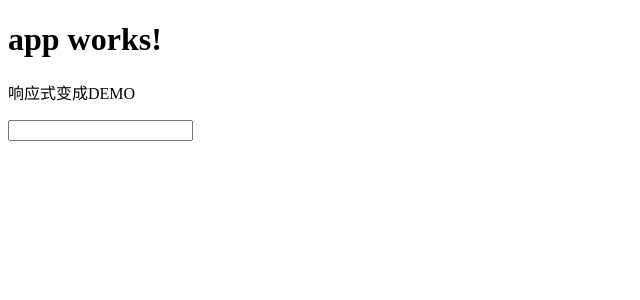
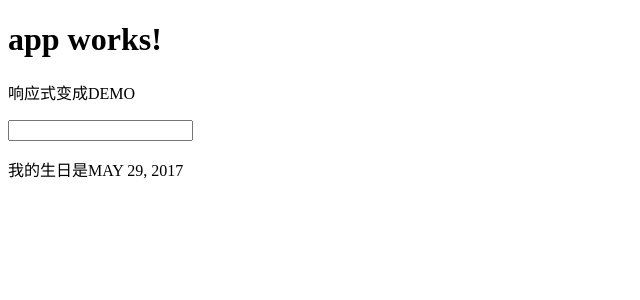
Before and after one commit to gritman/ng-rxjs, an Angular app: page / in a window 1280 px wide. Shown: the top 300 px of the page, without its empty margins (0-640 px from the left). Built offline with nearby package versions, Linux system fonts and the light colour scheme.

Commit message:
管道的使用

```diff
--- a/src/app/bind/bind.component.html
+++ b/src/app/bind/bind.component.html
@@ -2,3 +2,7 @@
   响应式变成DEMO
 </p>
 <input [formControl]="searchInput">
+<div>
+  <!-- ng内置了十几个管道 -->
+  <p>我的生日是{{birthday | date | uppercase}}</p>
+</div>
--- a/src/app/bind/bind.component.ts
+++ b/src/app/bind/bind.component.ts
@@ -13,6 +13,8 @@ export class BindComponent implements OnInit {
   // 每当input里的值发生改变时,这个对象就会发射一个valuechange事件,然后需要订阅该事件
   searchInput: FormControl = new FormControl();
 
+  birthday: Date = new Date();
+
   constructor() {
     this.searchInput.valueChanges
       .debounceTime(500) // 输入过程中,暂停了500ms,才去处理这个流,而不是每输入一个字符就调用一次,延迟响应
```
